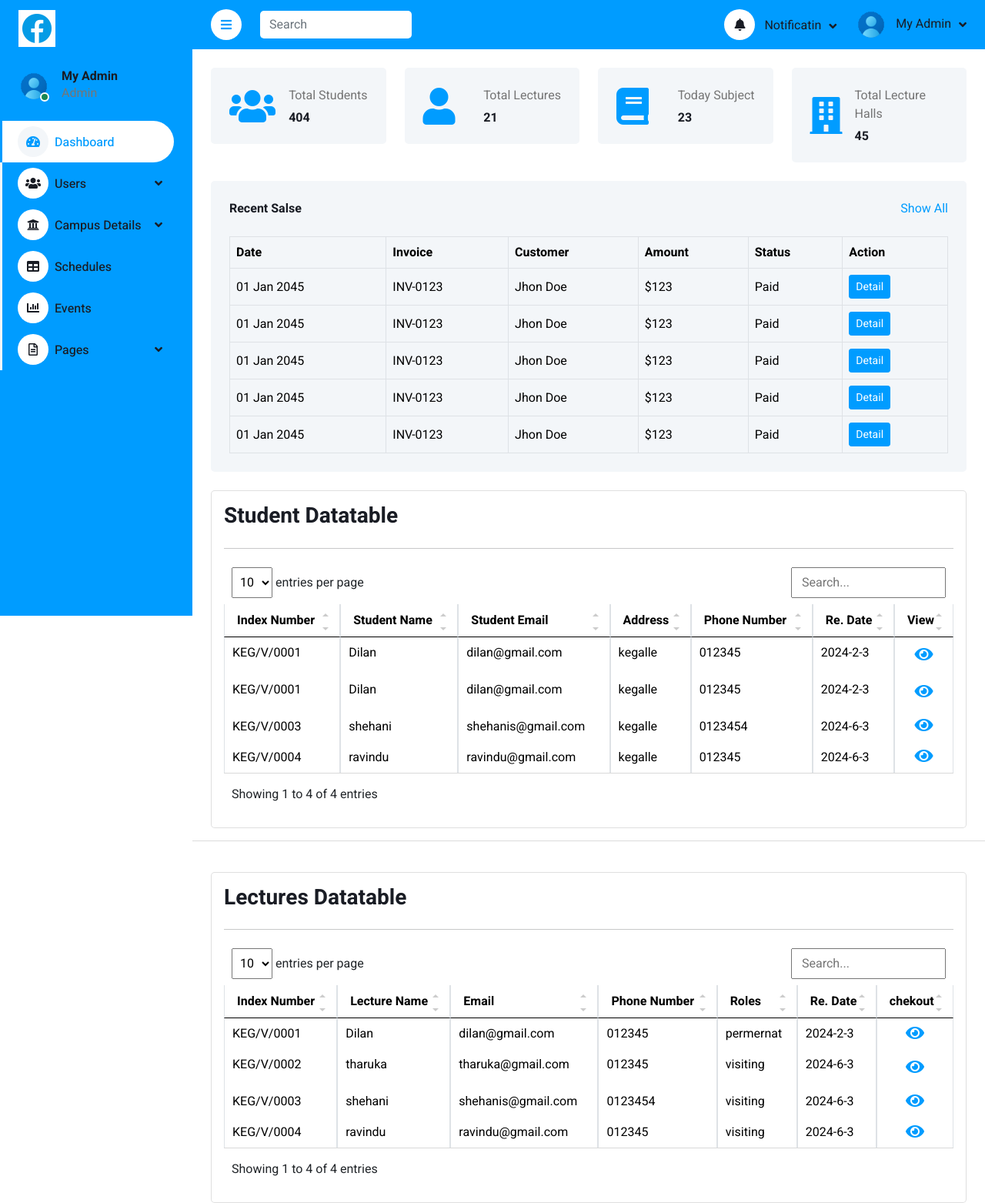
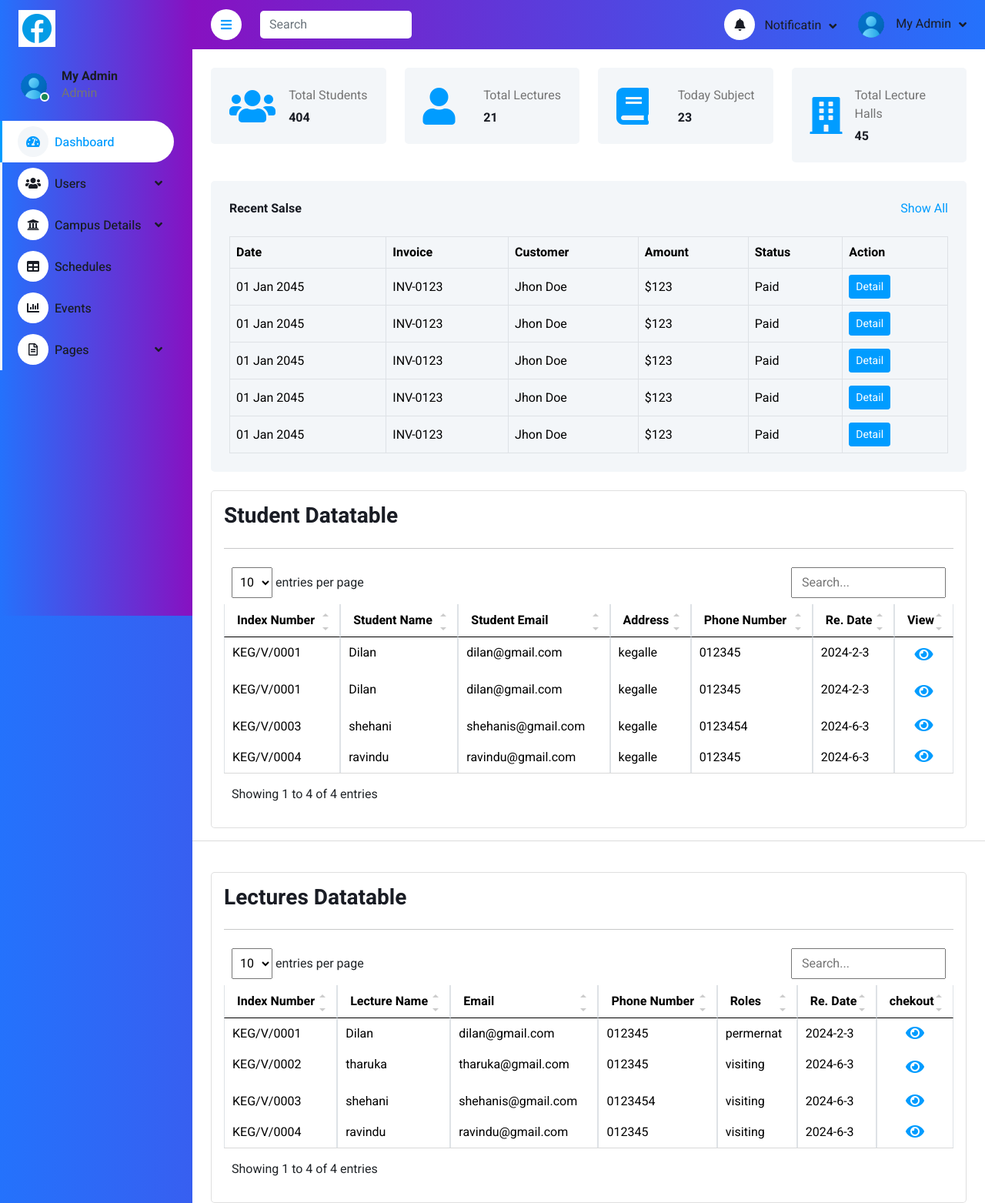
Before and after one commit to Dilan-Sathruwan/LHM_System, a PHP site: page /admin/index.php in a window 1280 px wide. Shown: the whole page at 77% size. Run offline with PHP 8.4, Linux system fonts and the light colour scheme; some libraries are stand-ins or nearby versions.

Commit message:
color test

```diff
--- a/admin/include/header.php
+++ b/admin/include/header.php
@@ -33,8 +33,27 @@
     <link href="assets/css/style.css" rel="stylesheet">
 </head>
 
-<body>
-    <div class="container-xxl position-relative bg-white d-flex p-0">
+<style>
+@media (min-width: 1400px) {
+    .container-xxl {
+        max-width: 1720px;
+    }
+}
+
+.back-colors {
+    background: rgb(135, 17, 193);
+    background: linear-gradient(270deg, rgba(135, 17, 193, 1) 0%, rgba(36, 114, 252, 1) 100%);
+}
+
+.bg-colors2 {
+    background: rgb(36, 114, 252);
+    background: linear-gradient(270deg, rgba(36, 114, 252, 1) 0%, rgba(135, 17, 193, 1) 100%);
+}
+</style>
+
+
+<body class="back-colors">
+    <div class="container-xxl position-relative d-flex p-0 back-colors">
         <!-- Spinner Start -->
         <div id="spinner"
             class="show bg-white position-fixed translate-middle w-100 vh-100 top-50 start-50 d-flex align-items-center justify-content-center">
@@ -46,8 +65,8 @@
 
 
         <!-- Sidebar Start -->
-        <div class="sidebar pe-4 pb-3 bg-primary">
-            <nav class="navbar bg-primary navbar-light">
+        <div class="sidebar pe-4 pb-3 back-colors">
+            <nav class="navbar navbar-light bg-transparent">
                 <a href="index.html" class="navbar-brand mx-4 mb-3">
                     <h3 class="text-primary"><img src="./assets/img/Icon/FB.gif" alt=""></h3>
                 </a>
--- a/admin/include/navbar.php
+++ b/admin/include/navbar.php
@@ -1,4 +1,4 @@
-<nav class="navbar navbar-expand bg-primary navbar-light sticky-top px-4 py-0">
+<nav class="navbar navbar-expand navbar-light sticky-top px-4 py-0 bg-colors2">
     <a href="index.html" class="navbar-brand d-flex d-lg-none me-4">
         <h2 class="text-primary mb-0"><img src="./assets/img/Icon/FB.gif" alt=""></h2>
     </a>
```
